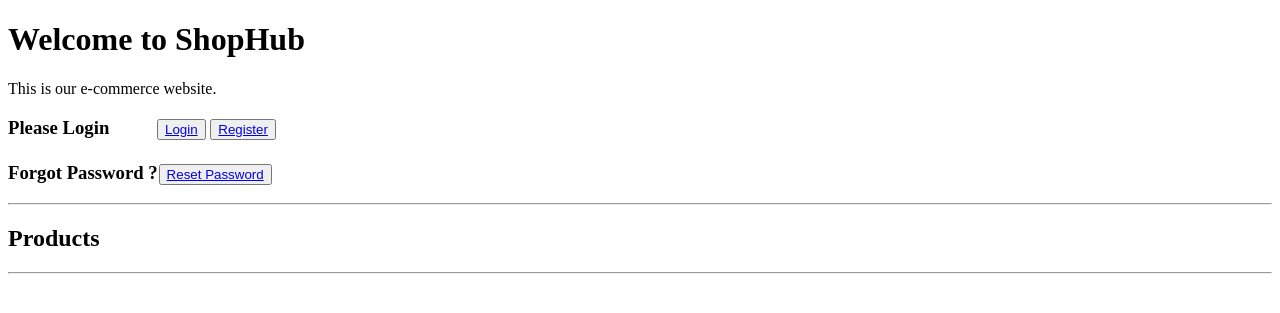
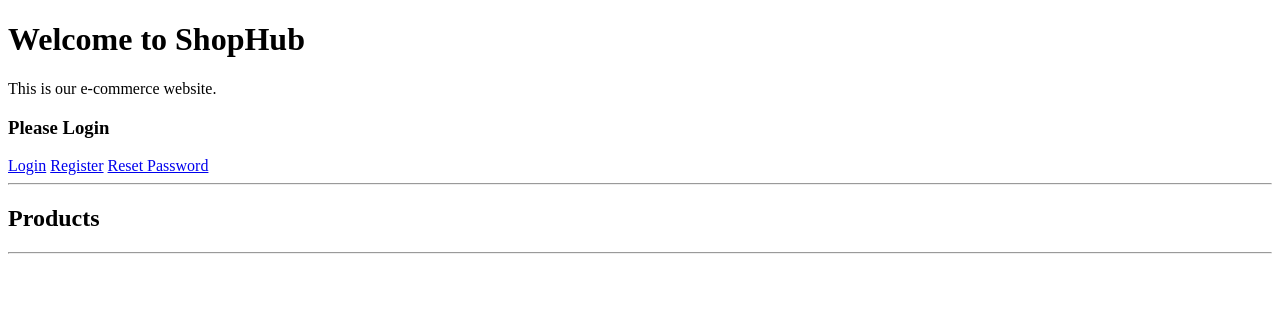
Before and after one commit to Amanyadav72/Shophub, a Django app: page / in a window 1280 px wide. Shown: the top 313 px of the page. Run offline with Django 5.2, Linux system fonts and the light colour scheme; data that the repository does not hold is empty.

Commit message:
updated home.html to show detail onclick

```diff
--- a/products/templates/products/home.html
+++ b/products/templates/products/home.html
@@ -6,19 +6,23 @@
 <body>
     <h1>Welcome to ShopHub</h1>
     <p>This is our e-commerce website.</p>
-    {% if user.is_authenticated%}
-       <h3>Welcome {{user.username}} <button style="margin-left: 1px;"><a href="{% url 'change_password' %}" >Change Password</a></button>
-         <form method="post" action="{% url 'logout'%}" style="display: inline;"> <br>
+    {% if user.is_authenticated %}
+      <h3>Welcome {{ user.username }}</h3>
+
+      <a href="{% url 'change_password' %}">Change Password</a>
+
+      <form method="post" action="{% url 'logout' %}" style="display: inline;">
          {% csrf_token %}
-         <button type="submit"  style="margin-left: 128px;"> Logout </button>
-         </form>
-       </h3>
-    {%else%}
-       <h3>Please Login <button style="margin-left: 43px;"><a href="{% url 'login' %}" > Login</a></button>
-           <button style="margin-left: 0px;"><a href="{% url 'register' %}" >Register</a></button>
-        <br><br>Forgot Password ?<button style="margin-left: 1px;"><a href="{% url 'password_reset' %}" >Reset Password</a></button>
-       </h3>
-    {%endif%}
+         <button type="submit" class="btn btn-danger">Logout</button>
+      </form>
+
+    {% else %}
+      <h3>Please Login</h3>
+
+      <a href="{% url 'login' %}">Login</a>
+      <a href="{% url 'register' %}">Register</a>
+      <a href="{% url 'password_reset' %}">Reset Password</a>
+    {% endif %}
     <hr>
 
     <h2>
@@ -41,6 +45,7 @@
         {% endfor %}
         </ul>
         <p>Price: Rs.{{ item.price }} </p>
+        <a href="{% url 'product_detail' item.pk %}" target="_blank">Details</a>
         {% if perms.products.change_product and item.owner == user %}
             <button ><a href="{% url 'edit_product' item.pk %}" target="_blank">
             Edit
```
